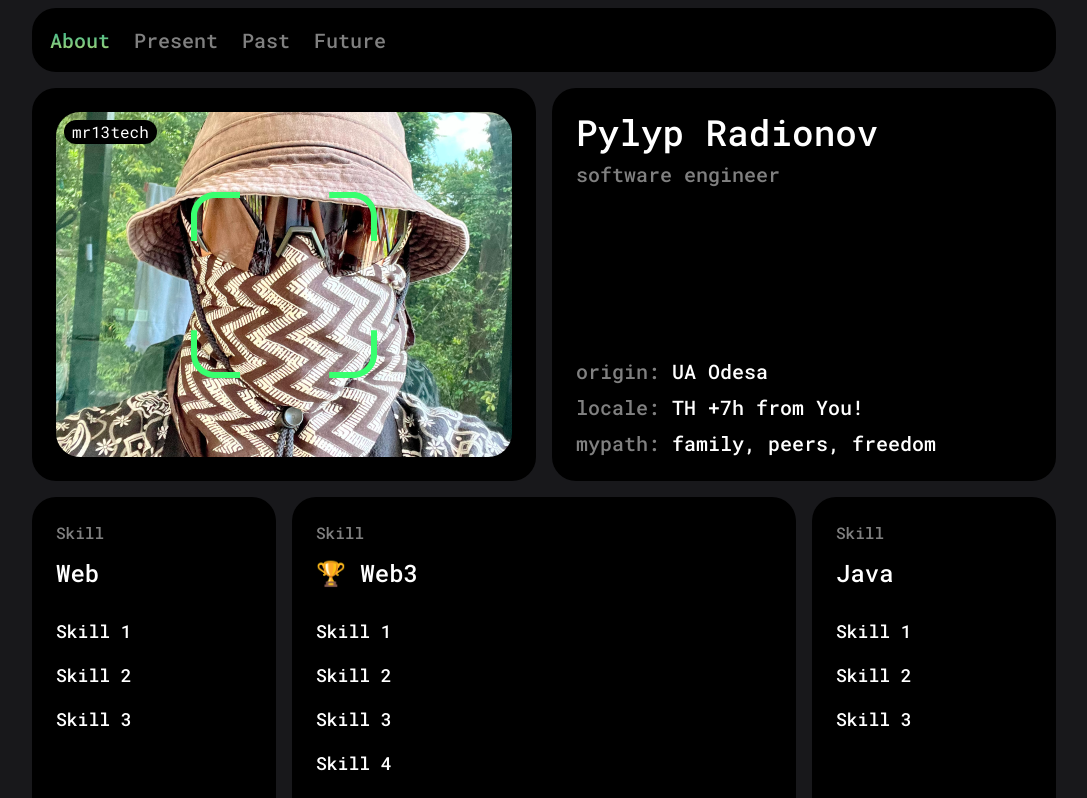
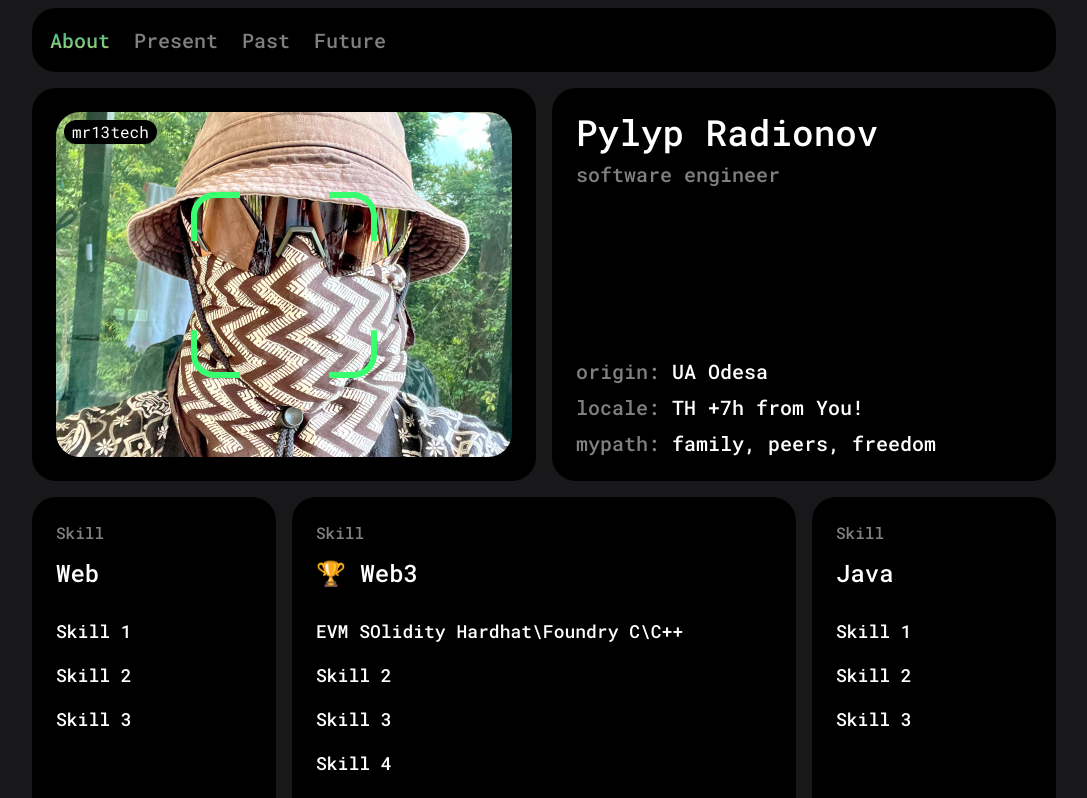
Before and after one commit to mr13tech/www, a Next.js app: page / in a window 1280 px wide. Shown: the top 798 px of the page, without its empty margins (96-1183 px from the left). Built offline with nearby package versions, Linux system fonts and the light colour scheme.

Commit message:
trigger preview deploy.

```diff
--- a/components/about.tsx
+++ b/components/about.tsx
@@ -98,7 +98,7 @@ const skills = (
         </div>
         <div className='flex h-[204px] flex-col items-start justify-start gap-4 self-stretch'>
           <div className='self-stretch text-lg font-medium leading-7 text-white'>
-            Skill 1
+            EVM SOlidity Hardhat\Foundry C\C++
           </div>
           <div className='self-stretch text-lg font-medium leading-7 text-white'>
             Skill 2
```
